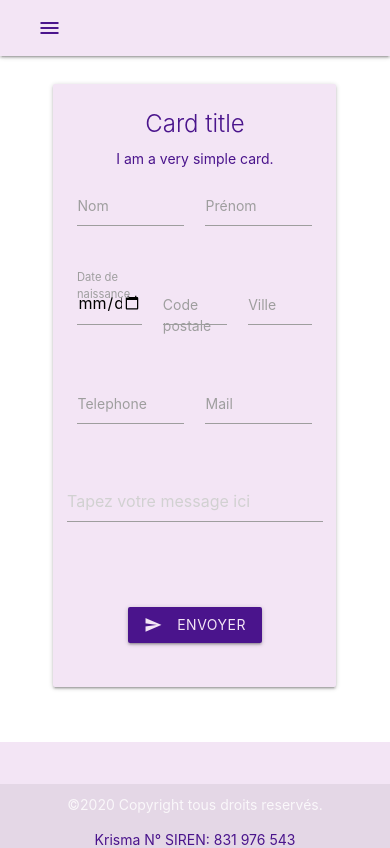
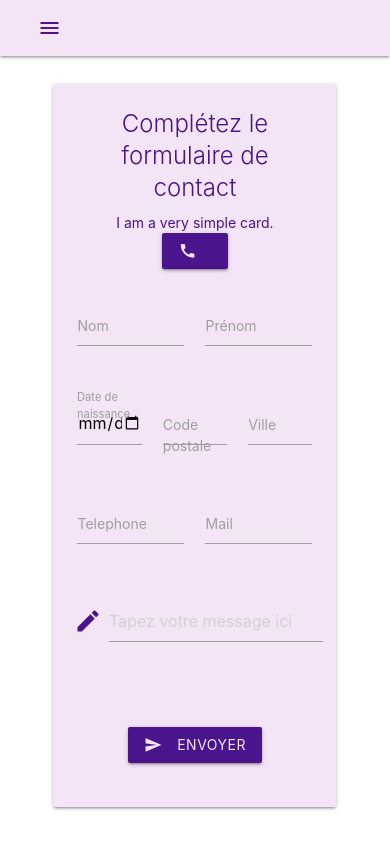
Before and after one commit to stephanevanpe/Khrisma, a React (Create React App) app: page /Contact in a window 390 px wide. Shown: the top 848 px of the page. Built offline with nearby package versions, Linux system fonts and the light colour scheme.

Commit message:
adding the buton for the phone number of the society

```diff
--- a/src/pages/Contact.jsx
+++ b/src/pages/Contact.jsx
@@ -17,9 +17,26 @@ const Contact = () => {
 							closeIcon={<Icon>close</Icon>}
 							revealIcon={<Icon>more_vert</Icon>}
 							textClassName='purple-text text-darken-4'
-							title='Card title'
+							title='Complétez le formulaire de contact'
 						>
 							I am a very simple card.
+							<div class='row'>
+								<div class='col s12'>
+									<Button
+										node='button'
+										tooltip='06 46 12 65 28'
+										tooltipOptions={{
+											position: 'right',
+										}}
+										waves='light'
+										className='purple darken-4'
+									>
+										<Icon left>
+											<span className='purple-text text-lighten-5'>call</span>
+										</Icon>
+									</Button>
+								</div>
+							</div>
 							<form id='ContactForm' method='POST'>
 								<div class='row'>
 									<div class='input-field col s6'>
@@ -33,7 +50,7 @@ const Contact = () => {
 								</div>
 
 								<div class='row'>
-									<div class='input-field col s4'>
+									<div class='input-field col s4' >
 										<input type='date' name='birthday' />
 										<label>Date de naissance</label>
 									</div>
@@ -58,7 +75,7 @@ const Contact = () => {
 								</div>
 								<div class='row'>
 									<Row>
-										<Textarea id='Textarea-12' l={12} m={12} s={12} xl={12} placeholder='Tapez votre message ici' />
+										<Textarea id='Textarea-12' l={12} m={12} s={12} xl={12} placeholder='Tapez votre message ici' icon={<Icon>mode_edit</Icon>} />
 									</Row>
 								</div>
 
```
